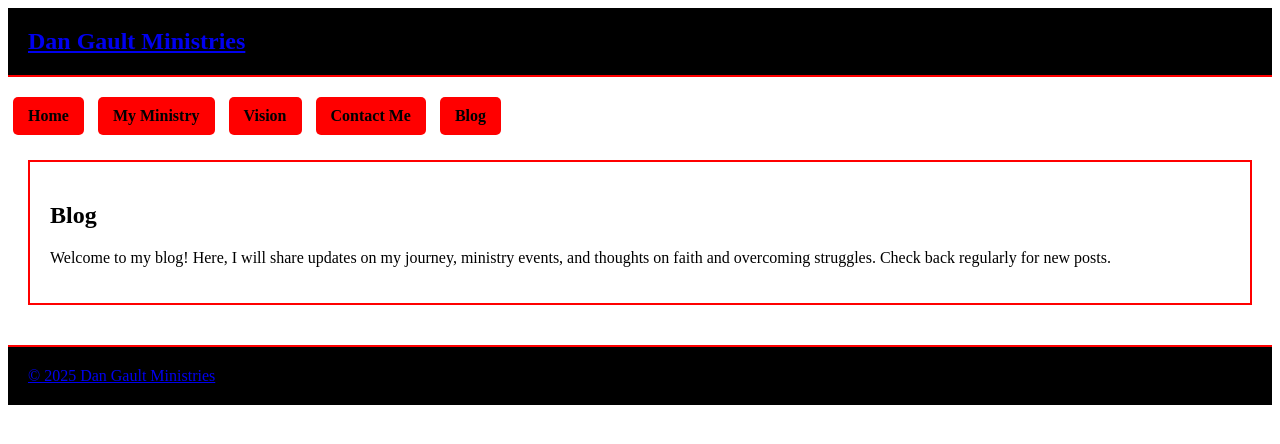
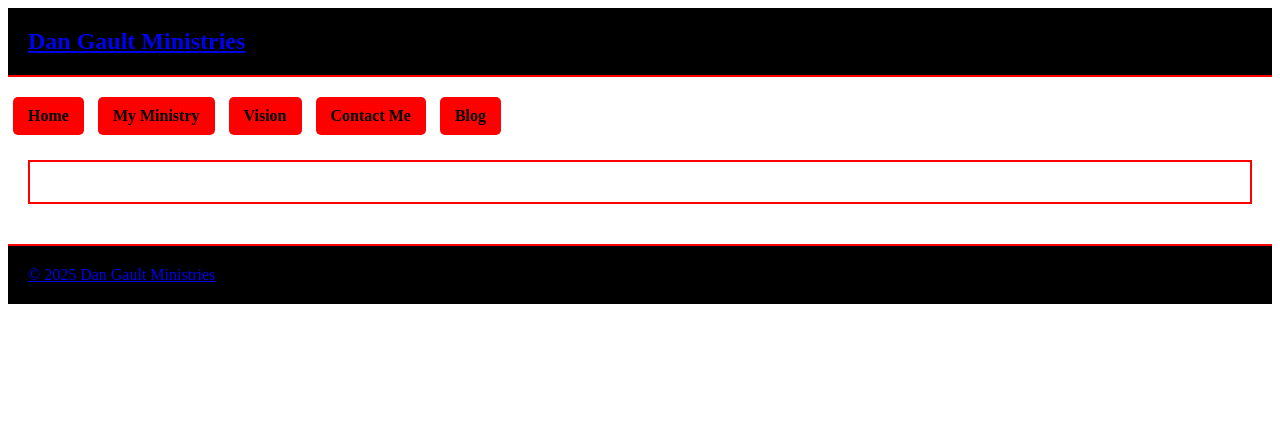
Before and after one commit to dangault/Dangaultcom, a plain HTML site: page blog.html in a window 1280 px wide. Drawn offline with Linux system fonts and the light colour scheme.

Commit message:
Update blog.html

```diff
--- a/blog.html
+++ b/blog.html
@@ -15,9 +15,7 @@
         <a href="blog.html" class="btn">Blog</a>
     </nav>
     <div class="content">
-        <h2>Blog</h2>
-        <p>Welcome to my blog! Here, I will share updates on my journey, ministry events, and thoughts on faith and overcoming struggles. Check back regularly for new posts.</p>
-        <div class="blog-post">
+
 
             <!-- Elfsight Blog | Untitled Blog -->
 <script src="https://static.elfsight.com/platform/platform.js" async></script>
```
